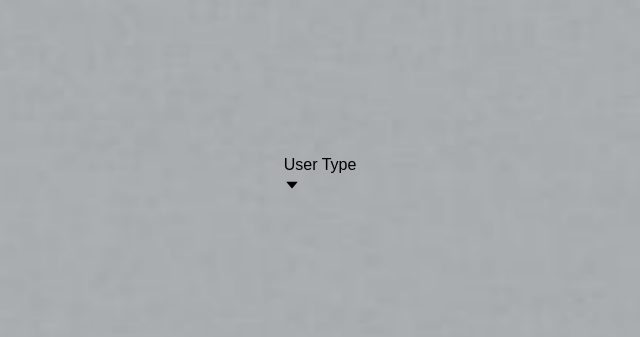
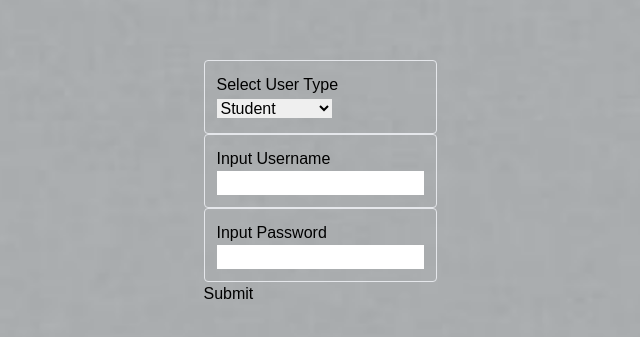
Before and after one commit to papengav/attendance-app, a React (Create React App) app in the folder loginfrontend/: page /createUser in a window 1280 px wide. Shown: the part 227-564 px from the top of the page, without its empty margins (320-960 px from the left). Built offline with nearby package versions, Linux system fonts and the light colour scheme.

Commit message:
Create user implementation without API endpoint

```diff
--- a/loginfrontend/src/App.js
+++ b/loginfrontend/src/App.js
@@ -2,6 +2,7 @@ import { BrowserRouter, Routes, Route } from 'react-router-dom';
 import LoginForm from './Pages/LoginForm/LoginForm';
 import CreateUserDropdown from './Pages/CreateUserForm/CreateUserDropdown'
 import NoPage from './Pages/NoPage'
+import CreateUser from './Pages/CreateUserForm/CreateUser';
 
 
 function App() {
@@ -11,7 +12,7 @@ function App() {
       <Routes>
         <Route index element={<LoginForm/>}/>
         <Route path="/login" element={<LoginForm/>}/>
-        <Route path="/createUser" element={<CreateUserDropdown/>}/>
+        <Route path="/createUser" element={<CreateUser/>}/>
         <Route path = "*" element={<NoPage/>}/>
       </Routes>
       </BrowserRouter>
--- /dev/null
+++ b/loginfrontend/src/Pages/CreateUserForm/CreateUser.js
@@ -0,0 +1,58 @@
+import React, { useState } from "react";
+
+function CreateUser() {
+    const options = [
+        {label: "Student", value: "Student"},
+        {label: "Professor", value: "Professor"},
+        {label: "Administrator", value: "Administrator"},
+    ]
+    const [username, setUsername] = useState("")
+    const [password, setPassword] = useState("")
+    const [type, setType] = useState("")
+    const changeUsername = event => {
+        setUsername(event.target.value)
+    }
+    const changePassword = event => {
+        setPassword(event.target.value)
+    }
+    const handleSelect = event => {
+        setType(event.target.value)
+    }
+    const handleClick = (e) => {
+        e.preventDefault();
+        const user = {username, password, type}
+        console.log(user)
+        const postArgs = {
+            method: "POST",
+            headers: { "Content-Type": "application/json", "Accept": "*/*", "Accept-Encoding": "gzip, deflate, br", "Connection": "keep-alive"},
+            body: JSON.stringify(user)
+        };
+        fetch('http://localhost:8080/login', postArgs).then(() => {
+            console.log("User created");
+        });
+    };
+    return (
+        <div className="d-flex justify-content-center mt-5">
+            <div className="w-50 p-3 border rounded">
+                <h4>Select User Type</h4>
+                <select onSelect={handleSelect} className="form-select">
+                    {options.map(option => (
+                        <option value={option.value}>{option.label}</option>
+                    ))}
+                </select>
+            </div>
+            <div className="w-50 p-3 border rounded">
+                <h4>Input Username</h4>
+                <input onChange={changeUsername} value= {username}/>
+            </div>
+            <div className="w-50 p-3 border rounded">
+                <h4>Input Password</h4>
+                <input onChange={changePassword} value= {password}/>
+            </div>
+            <div>
+                <button onClick={handleClick}>Submit</button>
+            </div>
+        </div>
+    );
+}
+export default CreateUser;
```
